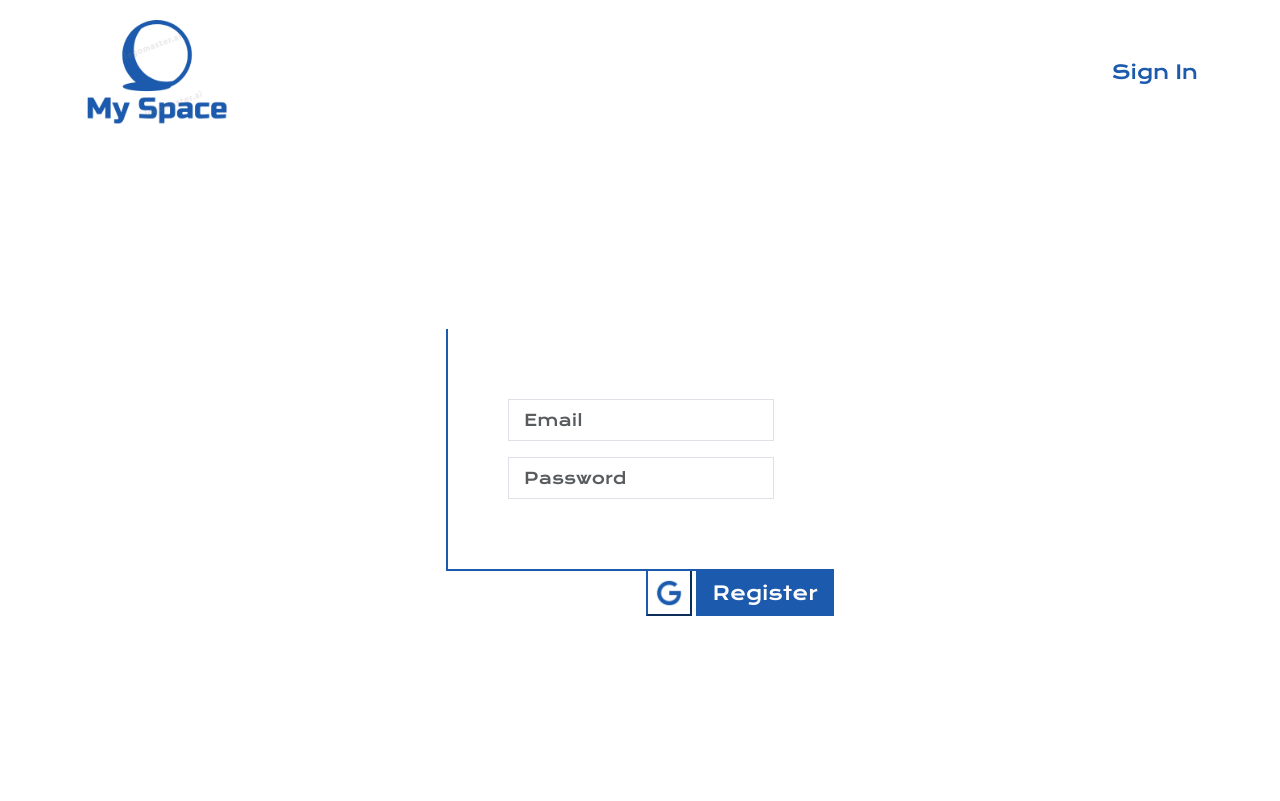
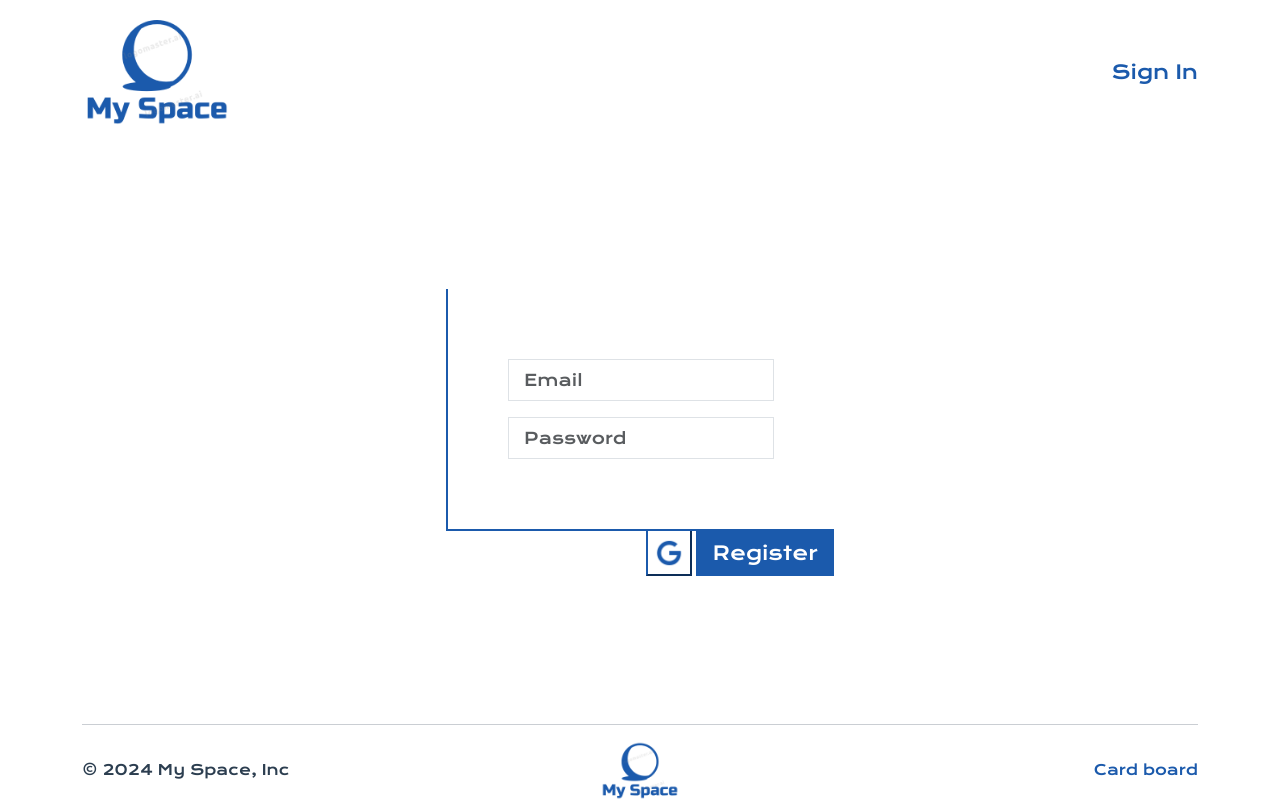
Before and after one commit to ivanLFN/my-space, a Vue app: page /register in a window 1280 px wide. Built offline with nearby package versions, Linux system fonts and the light colour scheme.

Commit message:
feat(FooterComponent.vue): adding footer component

```diff
--- a/src/assets/styles.css
+++ b/src/assets/styles.css
@@ -9,8 +9,8 @@
   text-decoration: none;
 }
 
-.container {
-  min-height: 100vh;
+.base-container {
+  min-height: 90vh;
 }
 
 .input-itmes {
--- /dev/null
+++ b/src/components/FooterComponent.vue
@@ -0,0 +1,53 @@
+<template>
+  <div class="container">
+    <div class="footer">
+      <hr class="mt-1 mb-3"/>
+      <div class="row d-flex align-items-center">
+        <div class="col-12 col-md-4 mobile-mode">
+          <div style="font-size: 0.9rem;" class="text-md-start text-center">
+            © 2024 My Space, Inc
+          </div>
+        </div>
+        <div class="col-12 col-md-4 mobile-mode">
+          <div class="justify-content-center text-center">
+            <img style="width: 80px; height: auto;" src="/images/logo.png" alt="..." />
+          </div>
+        </div>
+        <div class="col-12 col-md-4 mobile-mode">
+          <div class="text-md-end text-center">
+            <div class="footer-nav-links">
+              <router-link class="footer-link" to="/">Card board</router-link>
+            </div>
+          </div>
+        </div>
+      </div>
+    </div>
+  </div>
+</template>
+
+<script>
+
+export default {
+
+}
+
+</script>
+
+<style scoped>
+
+.footer-nav-links {
+  font-size: 0.9rem;
+}
+
+.footer-link {
+  text-decoration: none;
+  color: #1B5AAC;
+}
+
+@media only screen and (max-width: 600px) {
+  .mobile-mode {
+    margin-top: 15px;
+  }
+}
+
+</style>
--- a/src/views/RegisterView.vue
+++ b/src/views/RegisterView.vue
@@ -1,5 +1,6 @@
 <template>
-  <div class="container">
+  <div>
+    <div class="container base-container">
       <div class="nav-menu pt-3">
         <div class="d-flex align-items-center">
           <img class="default-logo" src="images/logo.png" alt="logo" />
@@ -35,9 +36,15 @@
         </div>
       </div>
     </div>
+    <div class="footer-position">
+      <FooterComponent />
+    </div>
+  </div>
+
 </template>
 
 <script setup>
+import FooterComponent from "@/components/FooterComponent.vue"
 import { ref } from "vue"
 import {
   getAuth,
@@ -87,7 +94,14 @@ const signInWithGoogle = () => {
     })
     .catch((error) => {
       console.log(error.code);
-      alert(error.message)
+      switch (error.code) {
+        case "auth/popup-closed-by-user":
+          errMsg.value = "Popup window closed by user";
+          break;
+        default:
+          errMsg.value = "Google authorization error";
+          break;
+      }
     })
 }
 
@@ -96,7 +110,7 @@ const signInWithGoogle = () => {
 <style scoped>
 
 .register-form {
-  margin-top: 25vh
+  margin-top: 20vh
 }
 
 </style>
--- a/src/views/SignInView.vue
+++ b/src/views/SignInView.vue
@@ -1,5 +1,6 @@
 <template>
-  <div class="container">
+  <div>
+    <div class="container base-container">
       <div class="nav-menu pt-3">
         <div class="d-flex align-items-center">
           <img class="default-logo" src="images/logo.png" alt="logo" />
@@ -35,9 +36,15 @@
         </div>
       </div>
     </div>
+    <div class="footer-position">
+      <FooterComponent />
+    </div>
+  </div>
+
 </template>
 
 <script setup>
+import FooterComponent from "@/components/FooterComponent.vue"
 import { ref } from "vue"
 import {
   getAuth,
@@ -90,7 +97,14 @@ const signInWithGoogle = () => {
     })
     .catch((error) => {
       console.log(error.code);
-      alert(error.message)
+      switch (error.code) {
+        case "auth/popup-closed-by-user":
+          errMsg.value = "Popup window closed by user";
+          break;
+        default:
+          errMsg.value = "Google authorization error";
+          break;
+      }
     })
 }
 
@@ -99,7 +113,7 @@ const signInWithGoogle = () => {
 <style scoped>
 
 .sign-in-form {
-  margin-top: 25vh
+  margin-top: 20vh
 }
 
 </style>
```
Lines whose indentation alone changed are shown as unchanged.
